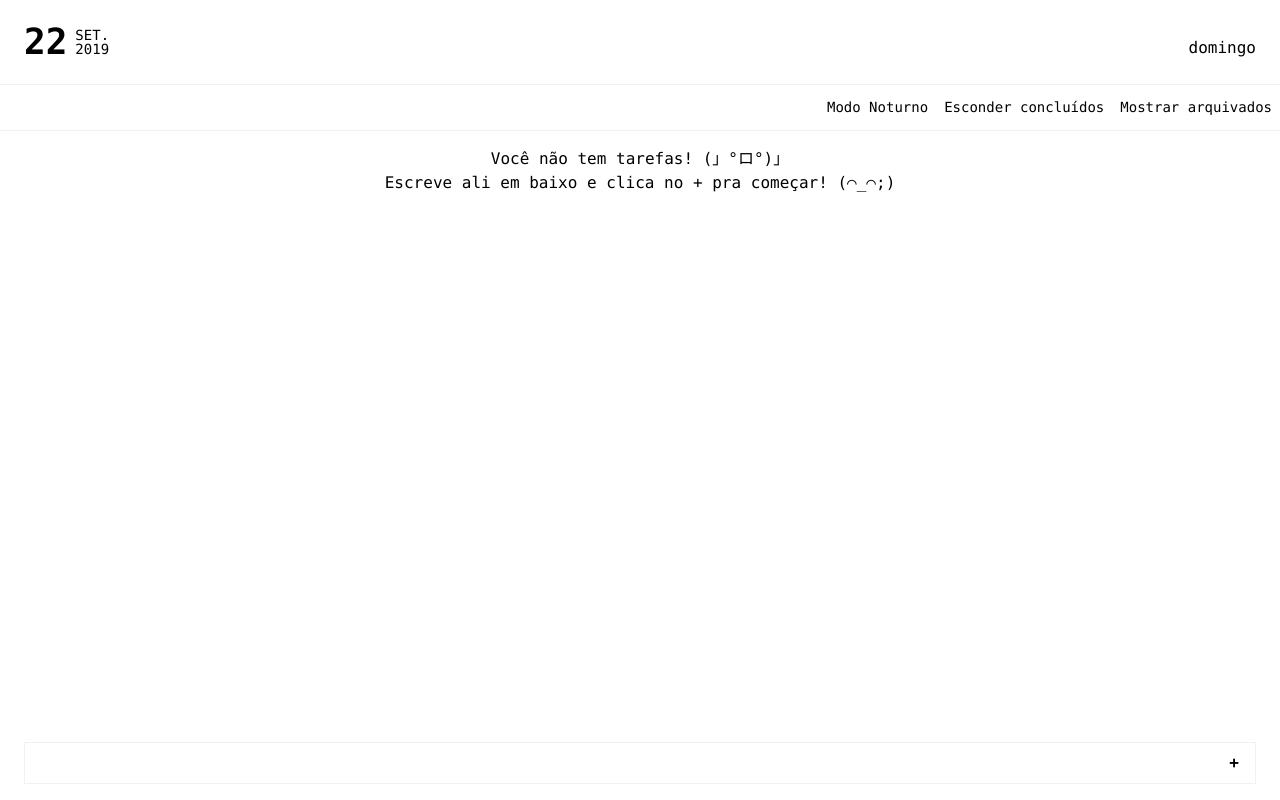
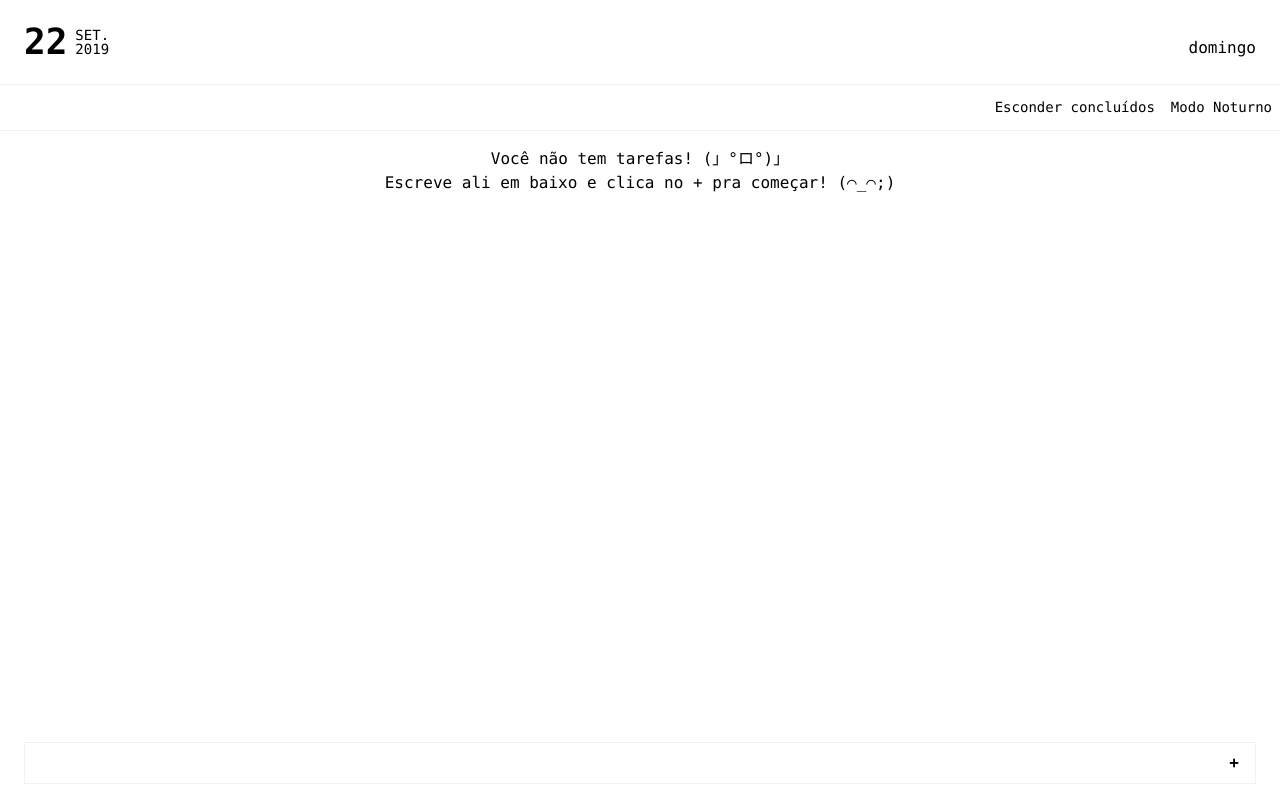
Before and after one commit to highlabs/todo_list_vue, a Vue app: page / in a window 1280 px wide. Built offline with nearby package versions, Linux system fonts and the light colour scheme.

Commit message:
Remvoe archived feature

```diff
--- a/src/App.vue
+++ b/src/App.vue
@@ -29,6 +29,9 @@ export default {
     list () {
       return this.$store.state.todoList
     },
+    trash () {
+      return this.$store.state.trashList
+    },
     darkMode () {
       return this.$store.state.darkMode
     }
--- a/src/components/Menu.vue
+++ b/src/components/Menu.vue
@@ -3,14 +3,12 @@
     class="flex justify-between md:justify-end py-2 border-b border-t"
     :class="[darkMode ? 'bg-black border-gray-800' : 'bg-white border-gray-200']"
   >
-    <button ref="darkModeButton" class="px-2 py-1 text-sm" @click="toggleDarkMode">
-      Modo Noturno
-    </button>
     <button ref="doneButton" class="px-2 py-1 text-sm" @click="toggleDone">
       Esconder concluídos
     </button>
-    <button ref="archiveButton" class="px-2 py-1 text-sm" @click="toggleTrash">
-      Mostrar arquivados
+
+    <button ref="darkModeButton" class="px-2 py-1 text-sm" @click="toggleDarkMode">
+      Modo Noturno
     </button>
   </div>
 </template>
@@ -26,7 +24,7 @@ export default {
     }
   },
   methods: {
-    ...mapActions(['toggleDarkMode', 'toggleDone', 'toggleTrash'])
+    ...mapActions(['toggleDarkMode', 'toggleDone'])
   }
 }
 </script>
```
Also changed, not shown: 1 other file (tests, documents, lock files or other folders).
